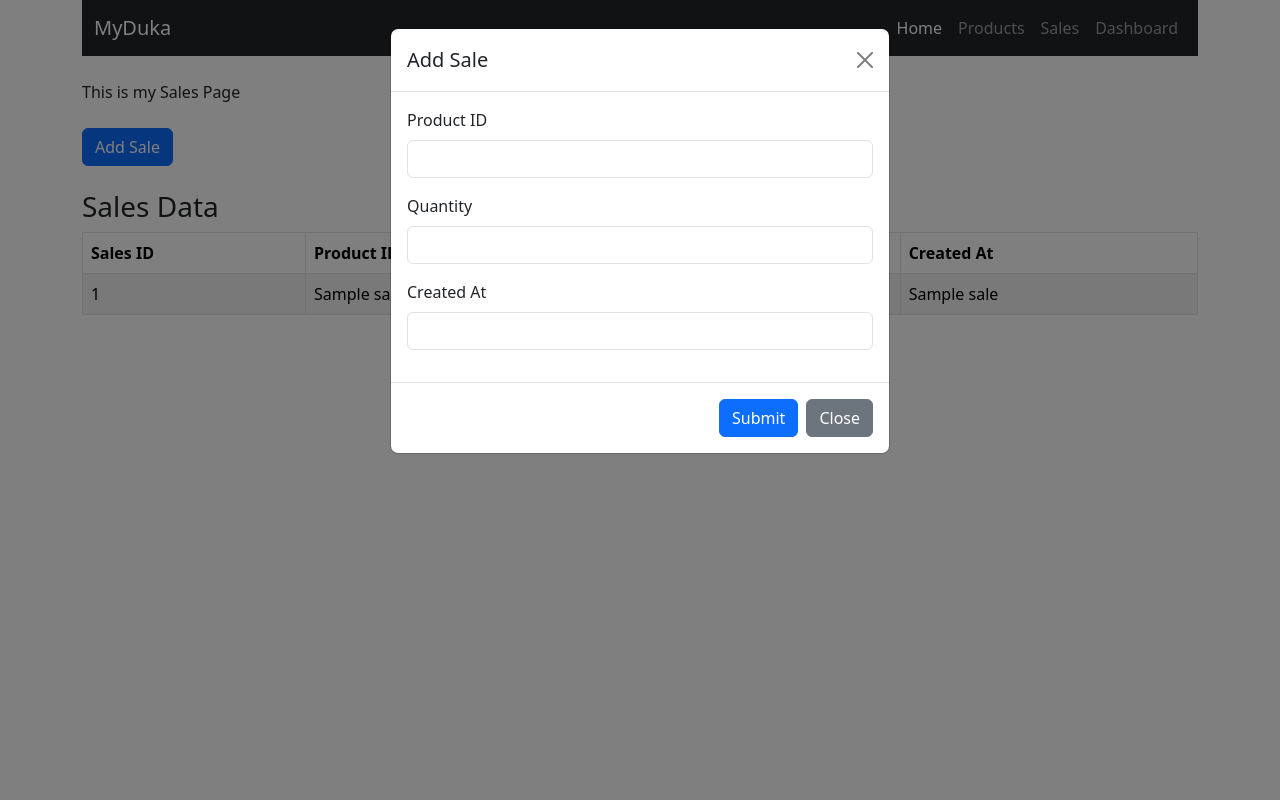
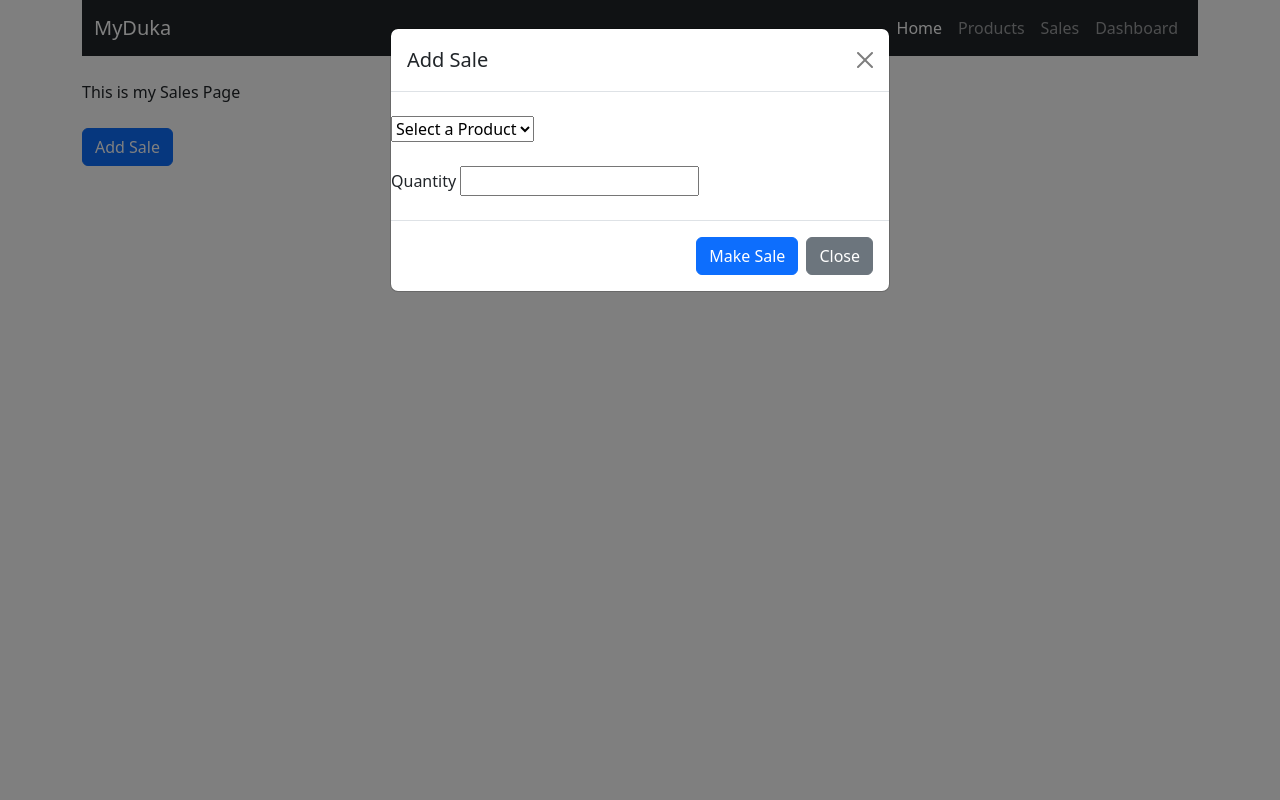
Before and after one commit to Zawe-010/MyDuka_system, a Flask app: page /sales in a window 1280 px wide, after a click on "Add Sale". Run offline with Flask 3, Linux system fonts and the light colour scheme; a database or web service that is not in the repository returns one stand-in record (values such as "Sample title"); some libraries are stand-ins or nearby versions.

Commit message:
Added codes on html and py

```diff
--- a/database.py
+++ b/database.py
@@ -121,3 +121,50 @@
 
 # products = fetch_data('products')
 # print("Data from last method:\n",products)
+
+def profit_per_product():
+    cur.execute("""
+        SELECT products.name,
+               SUM((products.selling_price - products.buying_price) * sales.quantity) AS profit
+        FROM products
+        JOIN sales ON products.id = sales.pid
+        GROUP BY products.name;
+    """)
+    profit_per_product = cur.fetchall()
+    return profit_per_product
+
+# profit_product = profit_per_product()
+# print(profit_product)
+
+def profit_per_day():
+    cur.execute("""
+        SELECT sales.created_at,
+               SUM((products.selling_price - products.buying_price) * sales.quantity) AS profit
+        FROM products
+        JOIN sales ON products.id = sales.pid
+        GROUP BY sales.created_at;
+    """)
+    profit_per_day = cur.fetchall()
+    return profit_per_day
+
+def sales_per_product():
+    cur.execute("""
+        SELECT products.name,
+               SUM(products.selling_price * sales.quantity) AS revenue
+        FROM products
+        JOIN sales ON products.id = sales.pid
+        GROUP BY products.name;
+    """)
+    sales_per_product = cur.fetchall()
+    return sales_per_product
+
+def sales_per_day():
+    cur.execute("""
+        SELECT sales.created_at,
+               SUM(products.selling_price * sales.quantity) AS revenue
+        FROM sales
+        JOIN products ON products.id = sales.pid
+        GROUP BY sales.created_at;
+    """)
+    sales_per_day = cur.fetchall()
+    return sales_per_day
--- a/main.py
+++ b/main.py
@@ -1,6 +1,6 @@
 # Importing flask to use it
 from flask import Flask , render_template, request, redirect, url_for
-from database import fetch_products,fetch_sales,insert_products,insert_sales
+from database import fetch_products,fetch_sales,insert_products,insert_sales, profit_per_product, profit_per_day, sales_per_product, sales_per_day
 
 
 # Instantiate your application - initialization of Flask
@@ -32,25 +32,29 @@
         insert_products(new_product)
         return redirect(url_for('products'))
 
+@app.route('/sales')
+def sales():
+    sales = fetch_sales()
+    products = fetch_products()
+    return render_template("sales.html", sales = sales, products = products)
 
-@app.route('/add_sales', methods=['POST'])
-def add_sales():
+@app.route('/make_sales', methods=['POST'])
+def make_sales():
     if request.method == 'POST' :
-        pid= request.form['p-id']
+        product_id= request.form['p-id']
         quantity = request.form['quantity']
-        created_at = request.form['created_at']
-        new_sale = (pid, quantity, created_at )
+        new_sale = (product_id, quantity)
         insert_sales(new_sale)
         return redirect(url_for('sales'))
 
-@app.route('/sales')
-def sales():
-    sales = fetch_sales()
-    return render_template("sales.html", sales = sales)
-
 @app.route('/dashboard')
 def dashboard():
-    return render_template("dashboard.html")
+    profit_product = profit_per_product()
+    profit_day = profit_per_day()
+    sales_product = sales_per_product()
+    sales_day = sales_per_day()
+    return render_template("dashboard.html",profit_product = profit_product, profit_day = profit_day, sales_product = sales_product, sales_day = sales_day)
+
 
 # Running your application
 app.run(debug=True)
--- a/templates/products.html
+++ b/templates/products.html
@@ -75,7 +75,7 @@
                         </div>
 
                         <div class="modal-footer">
-                            <button type="submit" class="btn btn-primary">Submit</button>
+                            <button type="submit" class="btn btn-primary">Add Product</button>
                             <button type="button" class="btn btn-secondary" data-bs-dismiss="modal">Close</button>
                         </div>
                     </form>
--- a/templates/sales.html
+++ b/templates/sales.html
@@ -46,32 +46,32 @@
             <div class="modal-dialog">
                 <div class="modal-content">
 
-                    <form action="/add_sales" method="post">
+                    <form action="/make_sales" method="post">
                         <div class="modal-header">
                             <h5 class="modal-title" id="exampleModalLabel">Add Sale</h5>
                             <button type="button" class="btn-close" data-bs-dismiss="modal" aria-label="Close"></button>
                         </div>
+                        <br>
+                        <div>
+                            <select name="p-id">
+                                <option value="">Select a Product</option>
+                                {% for product in products %}
+                                <option value={{product[0]}}>{{product[1]}}</option>
+                                {% endfor%}
+                            </select>
+                        </div>
+                        <br>
+                        <div>
+                            <label for="">Quantity</label>
+                            <input type="text" name="quantity">
+                        </div>
+                        <br>
+                        <div>
 
-                        <div class="modal-body">
-                            <div class="mb-3">
-                                <label for="productId" class="form-label">Product ID</label>
-                                <input type="text" class="form-control" name="p-id" id="productId" required>
-                            </div>
-
-                            <div class="mb-3">
-                                <label for="quantity" class="form-label">Quantity</label>
-                                <input type="number" class="form-control" name="quantity" id="quantity" required>
-                            </div>
-
-                            <div class="mb-3">
-                                <label for="createdAt" class="form-label">Created At</label>
-                                <input type="datetime" class="form-control" name="created_at" id="createdAt"
-                                    required>
-                            </div>
                         </div>
 
                         <div class="modal-footer">
-                            <button type="submit" class="btn btn-primary">Submit</button>
+                            <button type="submit" class="btn btn-primary">Make Sale</button>
                             <button type="button" class="btn btn-secondary" data-bs-dismiss="modal">Close</button>
                         </div>
                     </form>
@@ -81,7 +81,7 @@
         </div>
 
         <!-- Sales Table -->
-        <h3 class="mt-4">Sales Data</h3>
+        <!-- <h3 class="mt-4">Sales Data</h3>
         <div class="table-responsive">
             <table class="table table-striped table-bordered">
                 <thead>
@@ -103,7 +103,7 @@
                     {% endfor %}
                 </tbody>
             </table>
-        </div>
+        </div> -->
 
     </div>
 
```
Also changed, not shown: templates/dashboard.html (+12 -1 lines).
